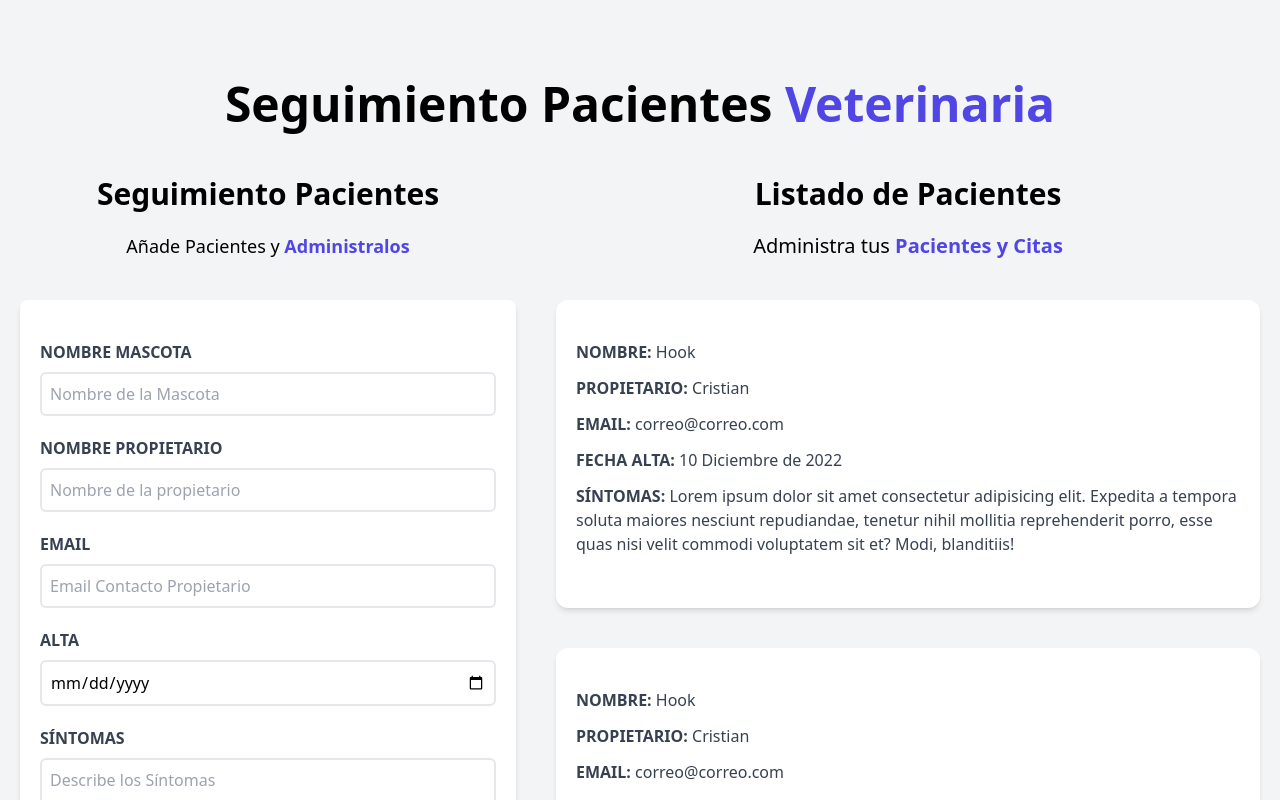
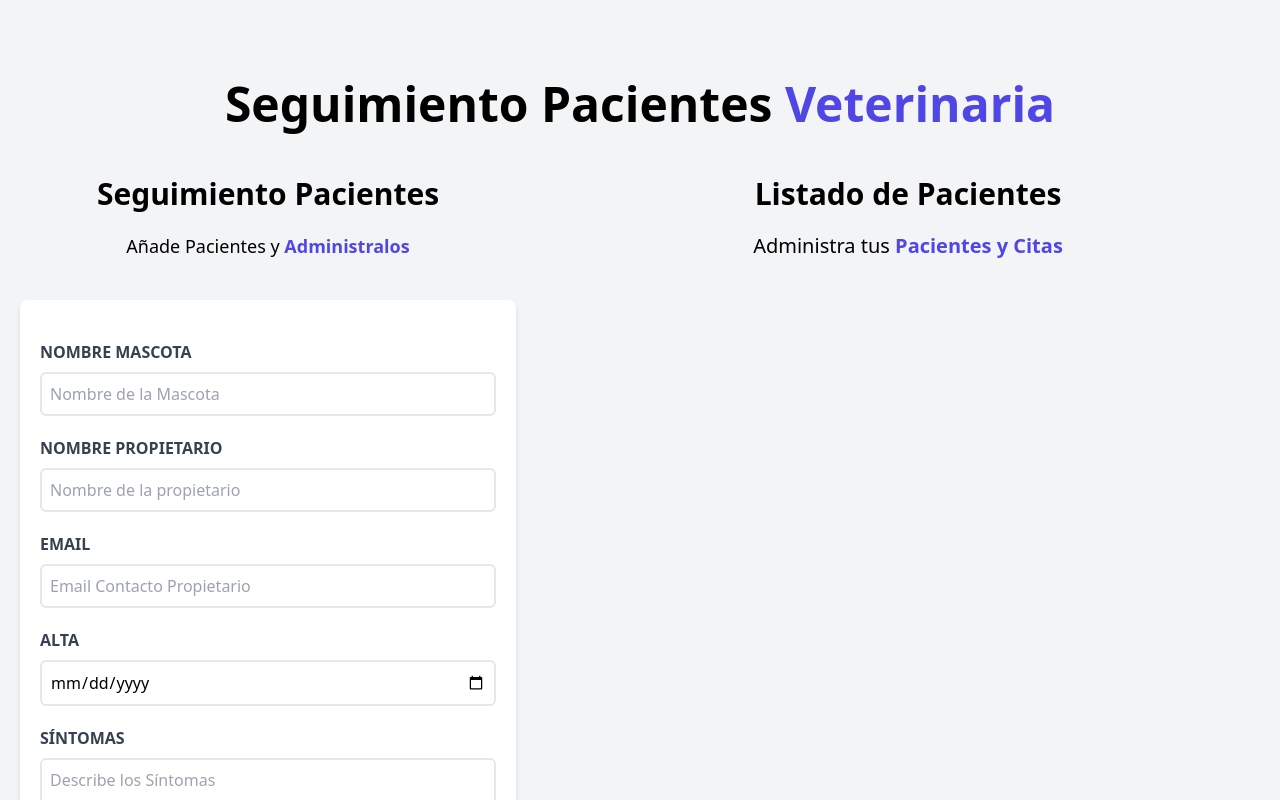
Before and after one commit to CristianMP04/citas-react, a React (Vite) app: page / in a window 1280 px wide. Shown: the top 800 px of the page. Built offline with nearby package versions, Linux system fonts and the light colour scheme.

Commit message:
iteracion listaPacientes
iteracion listaPacientes

```diff
--- a/src/App.jsx
+++ b/src/App.jsx
@@ -15,7 +15,9 @@ function App() {
             pacientes = {pacientes}
             setPacientes = {setPacientes}
           />
-          <ListadoPacientes />
+          <ListadoPacientes
+            pacientes = {pacientes}
+          />
       </div>
 
     </div>
--- /dev/null
+++ b/src/components/Error.jsx
@@ -0,0 +1,9 @@
+const Error = ({children}) => {
+  return (
+            <div className="bg-red-800 text-white text-center p-3 uppercase font-bold mb-3 rounded-md">
+                {children}
+            </div>
+  )
+}
+
+export default Error;
--- a/src/components/Formulario.jsx
+++ b/src/components/Formulario.jsx
@@ -1,4 +1,5 @@
 import {useState, useEffect} from 'react';
+import Error from './Error';
 
 const Formulario = ({ pacientes, setPacientes}) => {
     const [nombre, setNombre] = useState('');
@@ -56,17 +57,12 @@ const Formulario = ({ pacientes, setPacientes}) => {
             onSubmit={handleSubmit}
             className="bg-white shadow-md rounded-lg py-10 px-5 mb-10">
 
-            { error &&
-                <div className="bg-red-800 text-white text-center p-3 uppercase font-bold mb-3 rounded-md">
-                    <p>Todos los campos son obligatorios</p>
-                </div>
-            }
+            { error && <Error><p>Todos los campos son obligatorios</p></Error>}
 
             <div className="mb-5">
                 <label htmlFor="mascota" className="block text-gray-700 uppercase font-bold">
                     Nombre Mascota
                 </label>
-
                 <input
                     id="mascota"
                     type="text"
--- a/src/components/ListadoPacientes.jsx
+++ b/src/components/ListadoPacientes.jsx
@@ -1,6 +1,7 @@
 import Paciente from "./Paciente";
 
-const ListadoPacientes = () => {
+const ListadoPacientes = ({pacientes}) => {
+
   return (
     <div className="md:w-1/2 lg:w-3/5 h-screen overflow-y-scroll">
         <h2 className="font-black text-3xl text-center">Listado de Pacientes</h2>
@@ -9,12 +10,13 @@ const ListadoPacientes = () => {
             <span className="text-indigo-600 font-bold">Pacientes y Citas</span>
         </p>
 
-        <Paciente />
-        <Paciente />
-        <Paciente />
-        <Paciente />
-        <Paciente />
-        <Paciente />
+        { pacientes.map( paciente => (
+          <Paciente
+              paciente = {paciente}
+          />
+          ))}
+
+
 
     </div>
 
```
